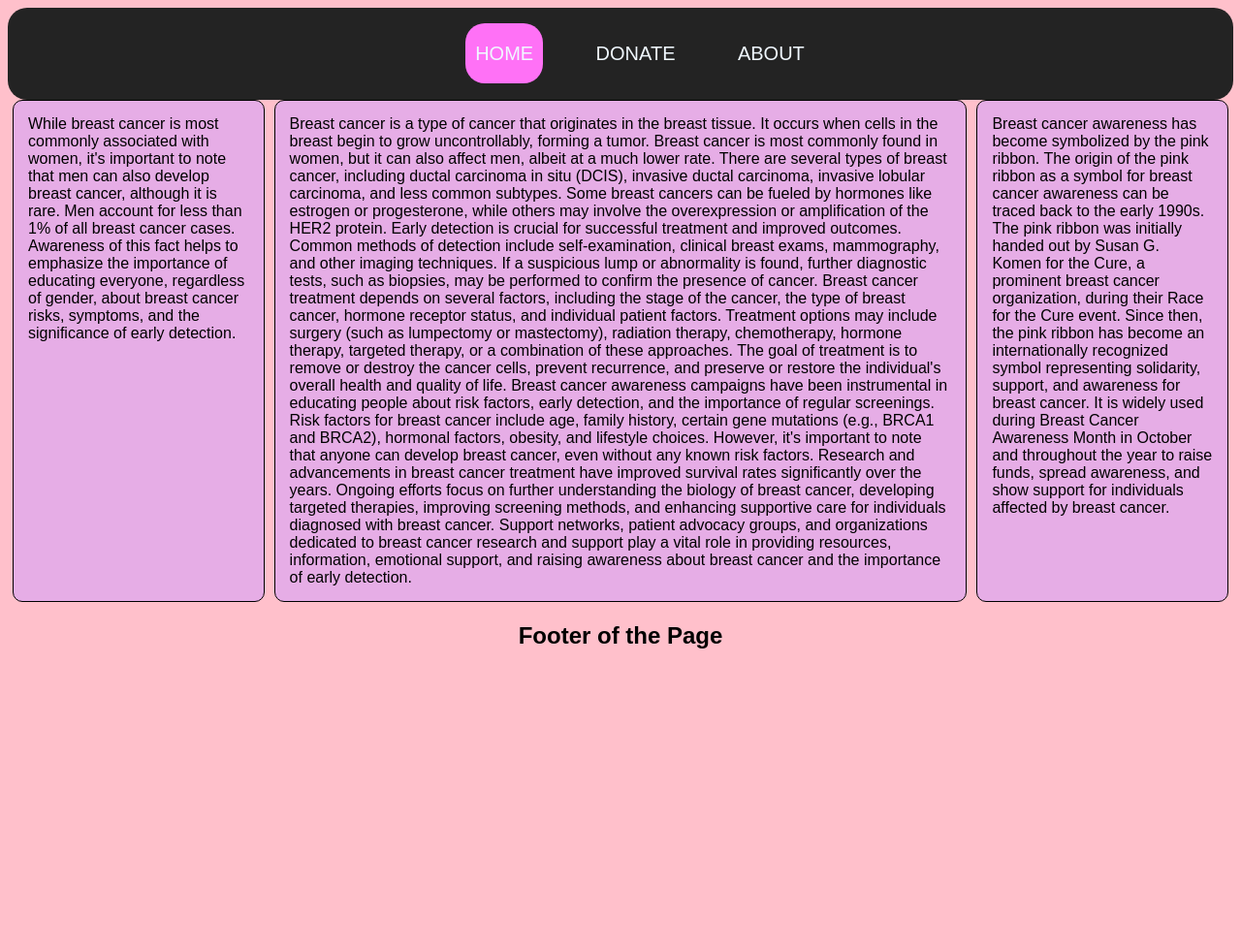
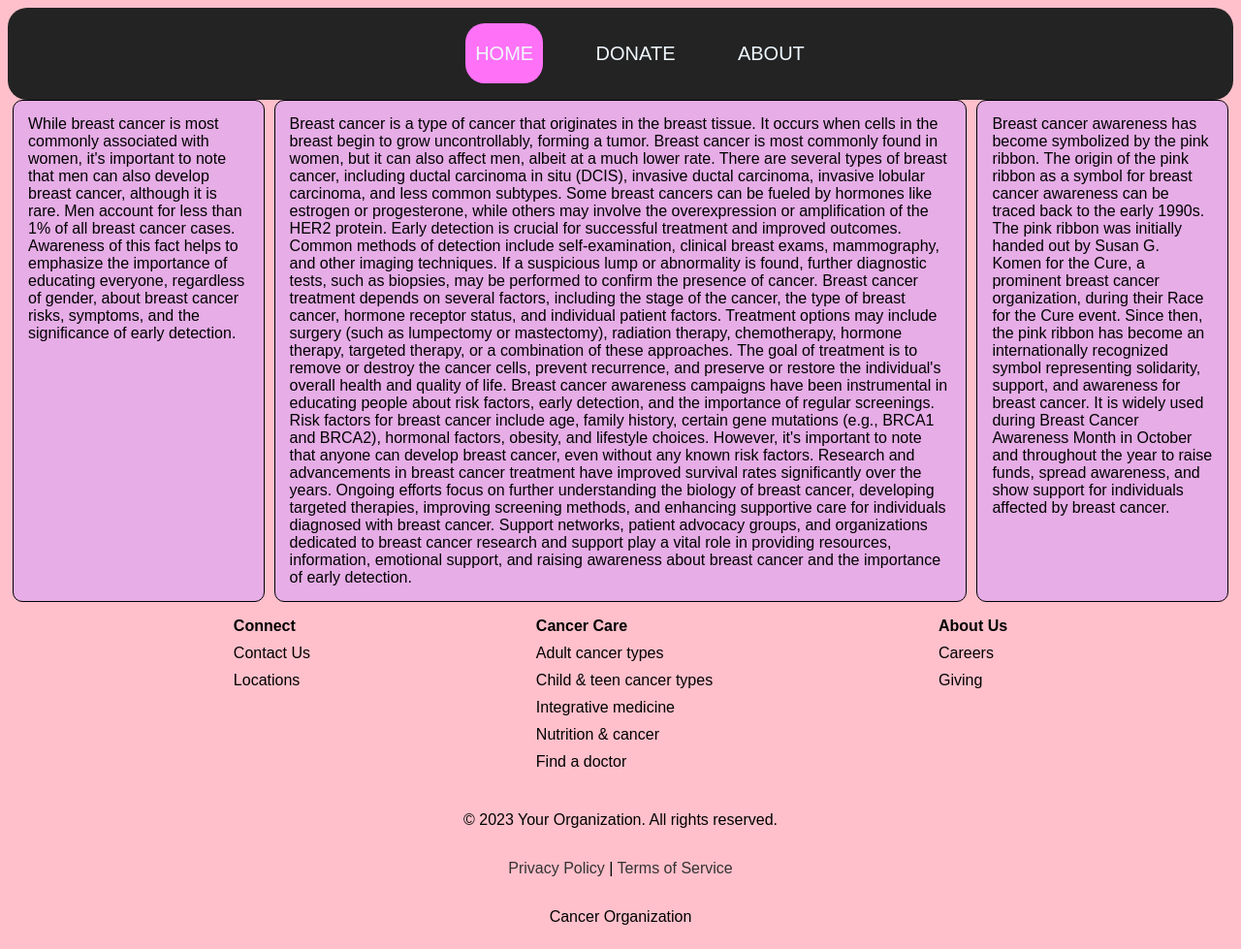
Before and after one commit to MohammedF425/ttp-assign1, a plain HTML site: page index.html in a window 1280 px wide. Shown: the whole page at 97% size. Before the commit the page ends 800 px from the top, so only its background shows below. Drawn offline with Linux system fonts and the light colour scheme.

Commit message:
adding footer

```diff
--- a/index.html
+++ b/index.html
@@ -36,8 +36,43 @@
       </div>
 
     </body>
-    <footer>
-      <h2> Footer of the Page</h2>
-  </footer>
+    <footer class="footer">
+      <div class="footer1">
+        <ul class="col1">
+          <li><b>Connect</b></li>
+          <li>Contact Us</li>
+          <li>Locations</li>
+        </ul>
+
+        <ul class="col2">
+          <li><b>Cancer Care</b></li>
+          <li>Adult cancer types</li>
+          <li>Child & teen cancer types</li>
+          <li>Integrative medicine</li>
+          <li>Nutrition & cancer</li>
+          <li>Find a doctor</li>
+
+        </ul>
+
+        <ul class="col3">
+          <li><b>About Us</b></li>
+          <li>Careers</li>
+          <li>Giving</li>
+        </ul>
+      </div>
+
+
+
+      <div class="container">
+        <p>&copy; 2023 Your Organization. All rights reserved.</p>
+        <p>
+          <a href="privacy.html">Privacy Policy</a> |
+          <a href="terms.html">Terms of Service</a>
+        </p>
+        <p>Cancer Organization</p>
+      </div>
+
+    </footer>
+
 
   </html>
--- a/style.css
+++ b/style.css
@@ -89,9 +89,46 @@ h1{
 
 }
 
-footer {
-    /* background-color: rgb(235, 161, 218); */
-    padding: 1px;
-    text-align: center;
-    border-radius: 10px;
+/**Footer CSS*/
+/* CSS Styling */
+.footer{
+    background-color: pink;
+    display: flex;
+    flex-direction: column;
+    justify-content: center;
+
 }
+
+.footer1 {
+    text-align: left;
+    display: flex;
+    flex-direction: row;
+    justify-content: space-evenly;
+    align-items: flex-start;
+
+  }
+
+  .container {
+    display: flex;
+    justify-content: center;
+    align-items: center;
+    flex-direction: column;
+  }
+  .col1, .col2, .col3 {
+    list-style-type: none;
+    padding: 0;
+
+  }
+
+  .col1 li, .col2 li,.col3 li {
+    margin-bottom: 10px;
+  }
+
+  a {
+    text-decoration: none;
+    color: #333;
+  }
+
+  a:hover {
+    text-decoration: underline;
+  }
```
